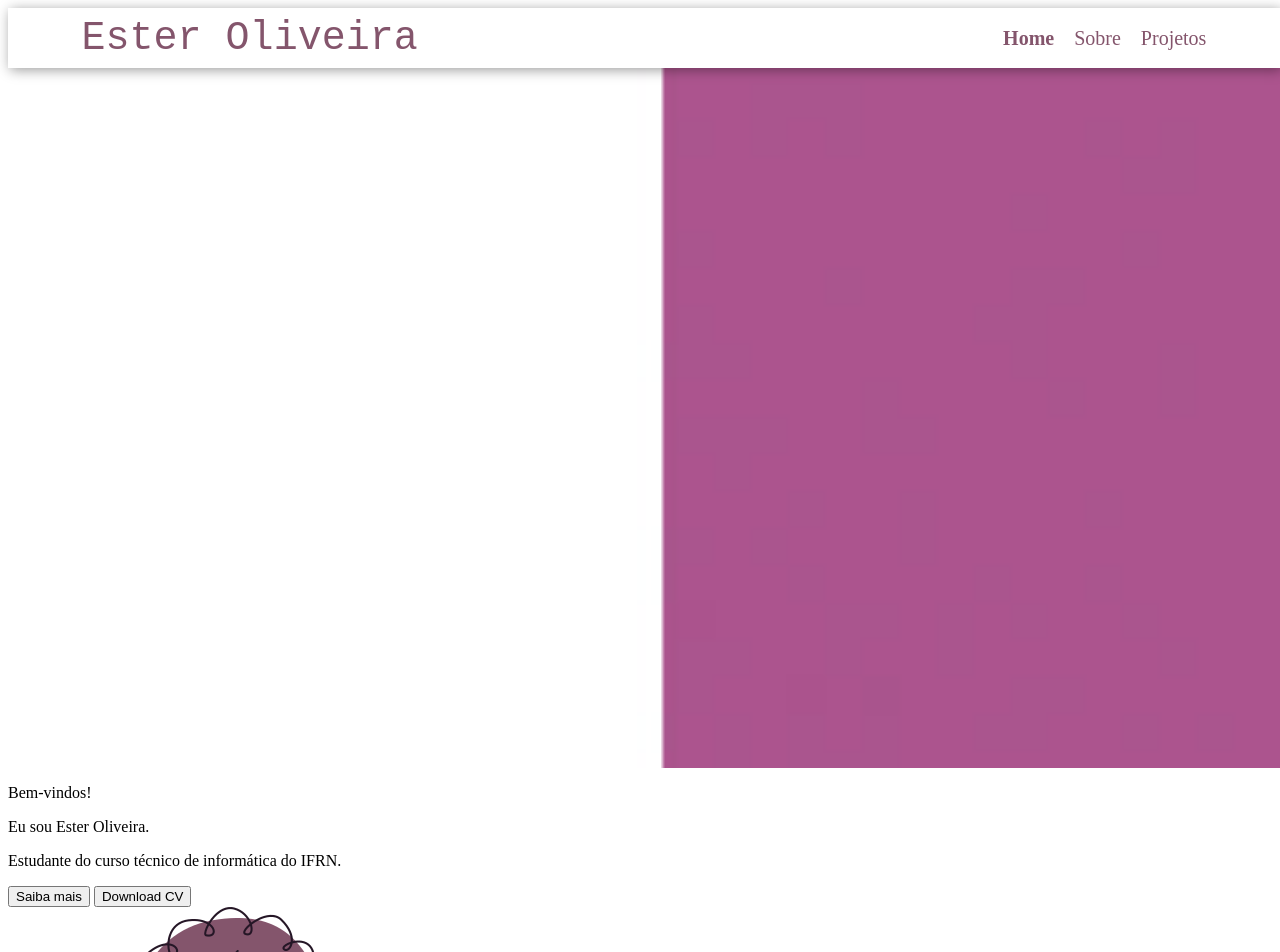
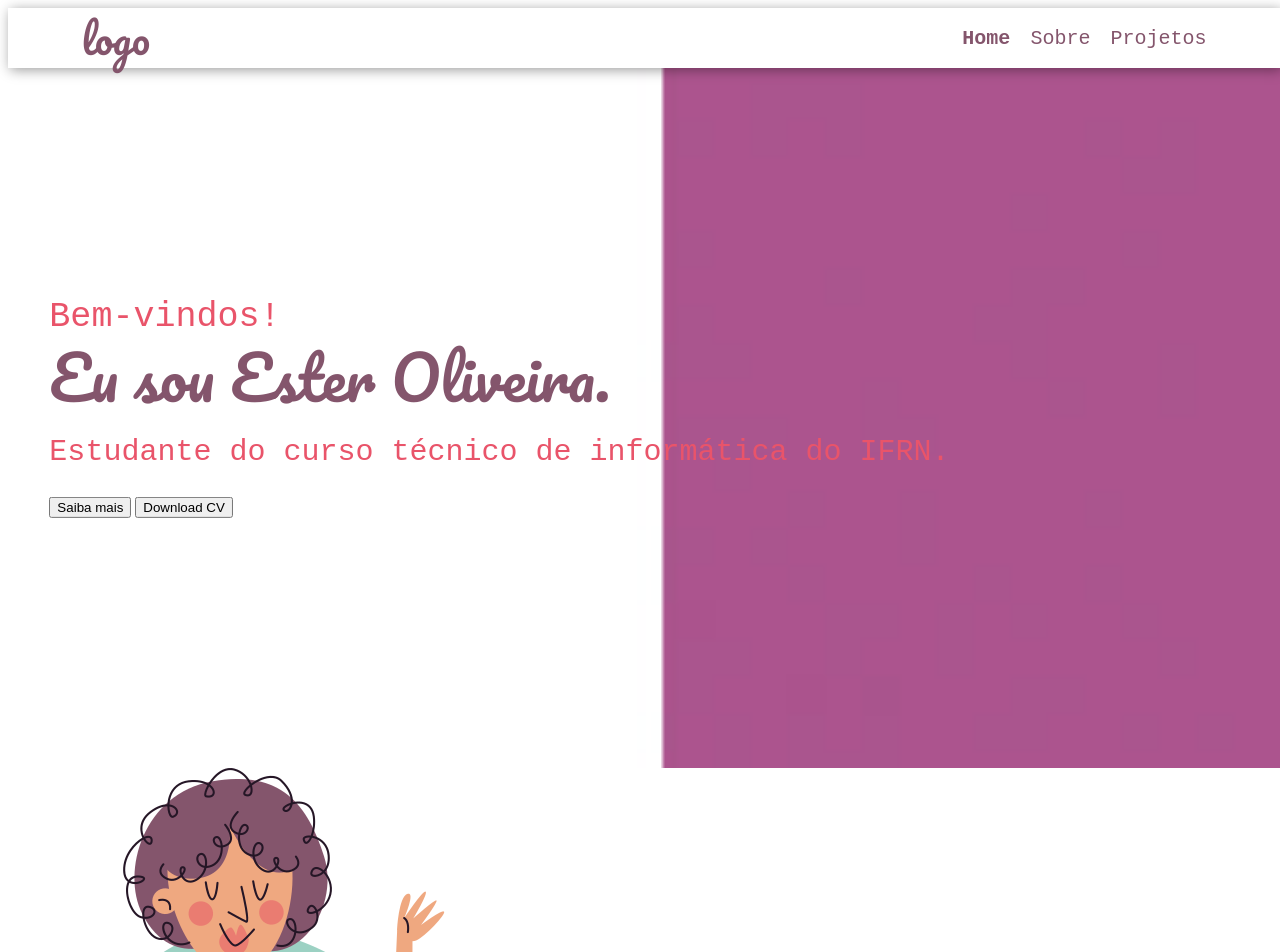
Before and after one commit to esteroliver/Portfolio-, a plain HTML site: page index.html in a window 1280 px wide. Shown: the top 952 px of the page. Drawn offline with Linux system fonts and the light colour scheme; a web font is replaced by a local one.

Commit message:
alteração das fontes e dos textos

```diff
--- a/index.html
+++ b/index.html
@@ -11,7 +11,7 @@
 
     <header>
         <nav>
-            <a href="#" class="logo">Ester Oliveira</a>
+            <a href="#" class="logo">logo</a>
 
             <ul>
                 <li><a href="#" class="active">Home</a></li>
@@ -24,7 +24,8 @@
     <div class="conteudo-texto">
         <p>Bem-vindos!</p>
         <p>Eu sou Ester Oliveira.</p>
-        <p>Estudante do curso técnico de informática do IFRN.</p>
+        <p>Estudante do curso técnico
+            de informática do IFRN.</p>
 
         <button id="btm">Saiba mais</button>
         <button id="btm2">Download CV</button>
--- a/style.css
+++ b/style.css
@@ -1,11 +1,10 @@
 @import url('https://fonts.googleapis.com/css2?family=Pacifico&display=swap');
-/*font-family: 'Pacifico', cursive;*/
-@import url('https://fonts.googleapis.com/css2?family=Source+Serif+Pro&display=swap');
-/*font-family: 'Source Serif Pro', serif;*/
+
+
+
 
 :root{
-    --fonte-cursiva: font-family: 'Pacifico', cursive;
-    --fonte-serifada: font-family: 'Source Serif Pro', serif;
+    --fonte-cursiva: 'Pacifico', cursive;
 
     --cor0: #DFB6EA;
     --cor1: #9cd1c3;
@@ -38,7 +37,7 @@ header{
 /*estilo do menu*/
 
 nav{
-    font-family: monospace;
+    font-family:'Pacifico', cursive;;
     font-size: 40px;
     display: flex;
     justify-content: space-between;
@@ -58,7 +57,7 @@ nav a{
 }
 
 nav ul {
-    font-family: 'Times New Roman', Times, serif;
+    font-family: monospace;
     font-size: 20px;
     display: flex;
 }
@@ -66,3 +65,35 @@ nav ul {
 .active{
     font-weight: bold;
 }
+
+/*estilo do conteúdo*/
+.conteudo-texto p:nth-child(1){
+    font-family: monospace;
+    font-size: 35px;
+    color: var(--cor3);
+
+}
+.conteudo-texto p:nth-child(2){
+    font-family: 'Pacifico', cursive;
+    color: var(--cor4);
+    font-size: 60px;
+}
+
+.conteudo-texto p:nth-child(3){
+    font-family: monospace;
+    color: var(--cor3);
+    font-size: 30px;
+    line-height: 30px;
+}
+
+.conteudo-texto{
+    line-height: 0px;
+    margin: 45px 0px 25px;
+}
+
+.conteudo-texto{
+    position: absolute;
+    left: 13%;
+    top: 42%;
+    transform: translate(-13%, -42%)
+}
```
